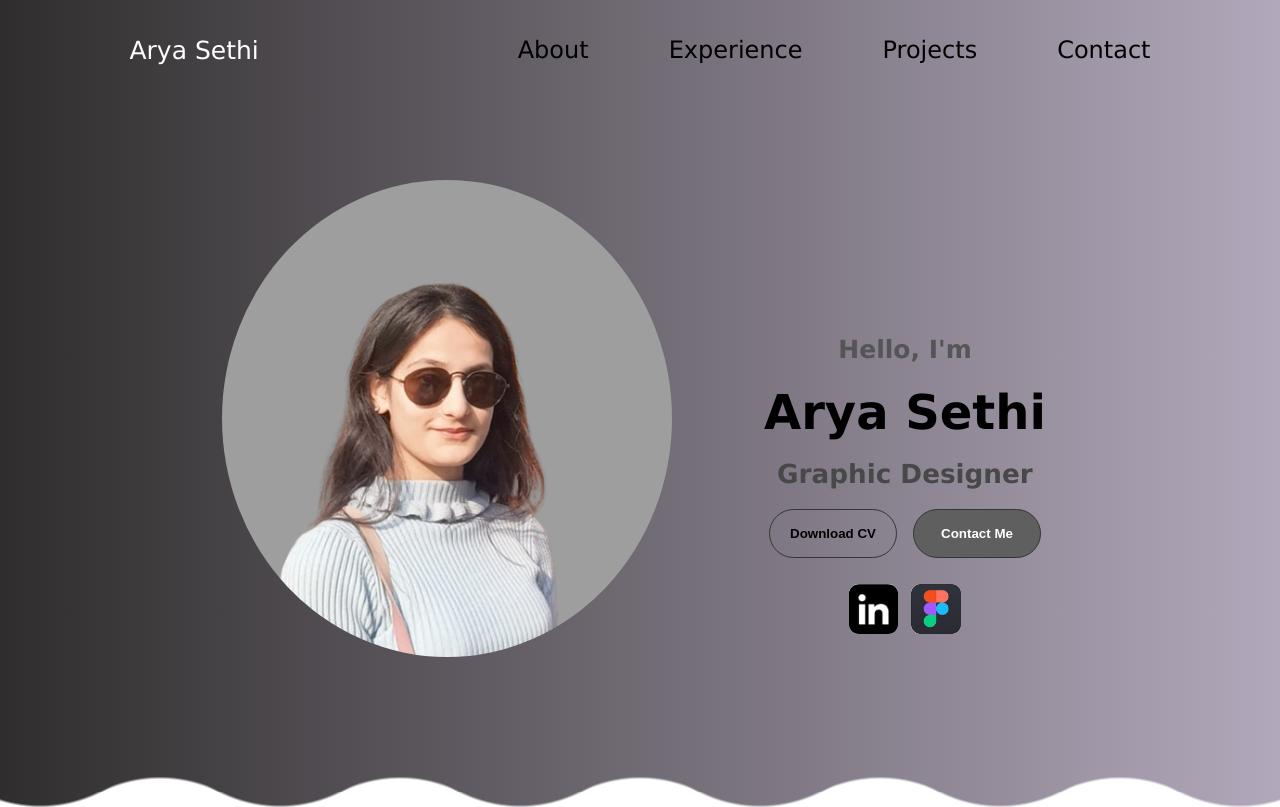
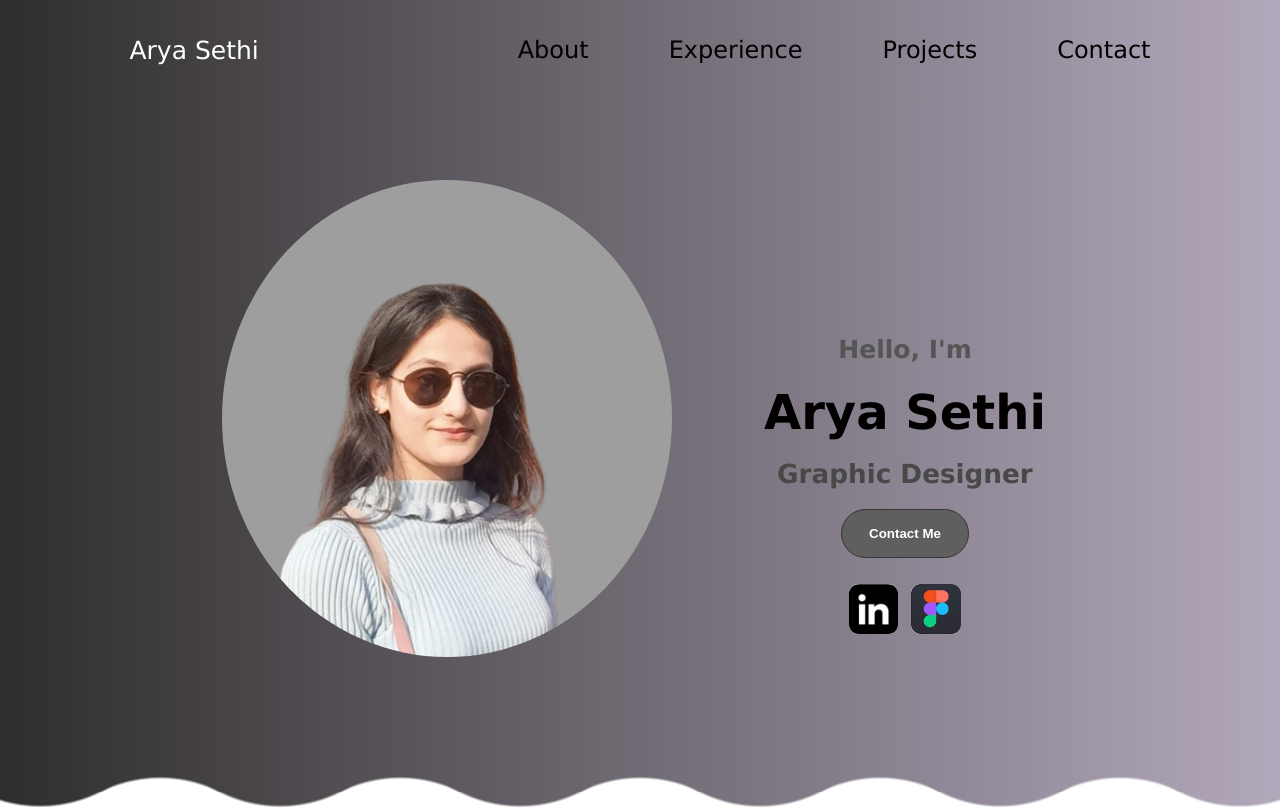
Before and after one commit to AryaSethi23/assets, a plain HTML site: page index.html in a window 1280 px wide. Shown: the top 807 px of the page. Drawn offline with Linux system fonts and the light colour scheme.

Commit message:
gadhedoo

```diff
--- a/index.html
+++ b/index.html
@@ -51,7 +51,7 @@
                         <h1 class="title">Arya Sethi</h1>
                         <p class="section_text_p2">Graphic Designer</p>
                         <div class="btn-container">
-                            <button class="btn btn-color2" onclick="window.open('Resume_arya.pdf')"> Download CV</button>
+                            <!-- <button class="btn btn-color2" onclick="window.open('Resume_arya.pdf')"> Download CV</button> -->
                             <button class="btn btn-color1" onclick="location.href='#contact'">Contact Me</button>
                         </div>
                         <div id="socials-container">
```
